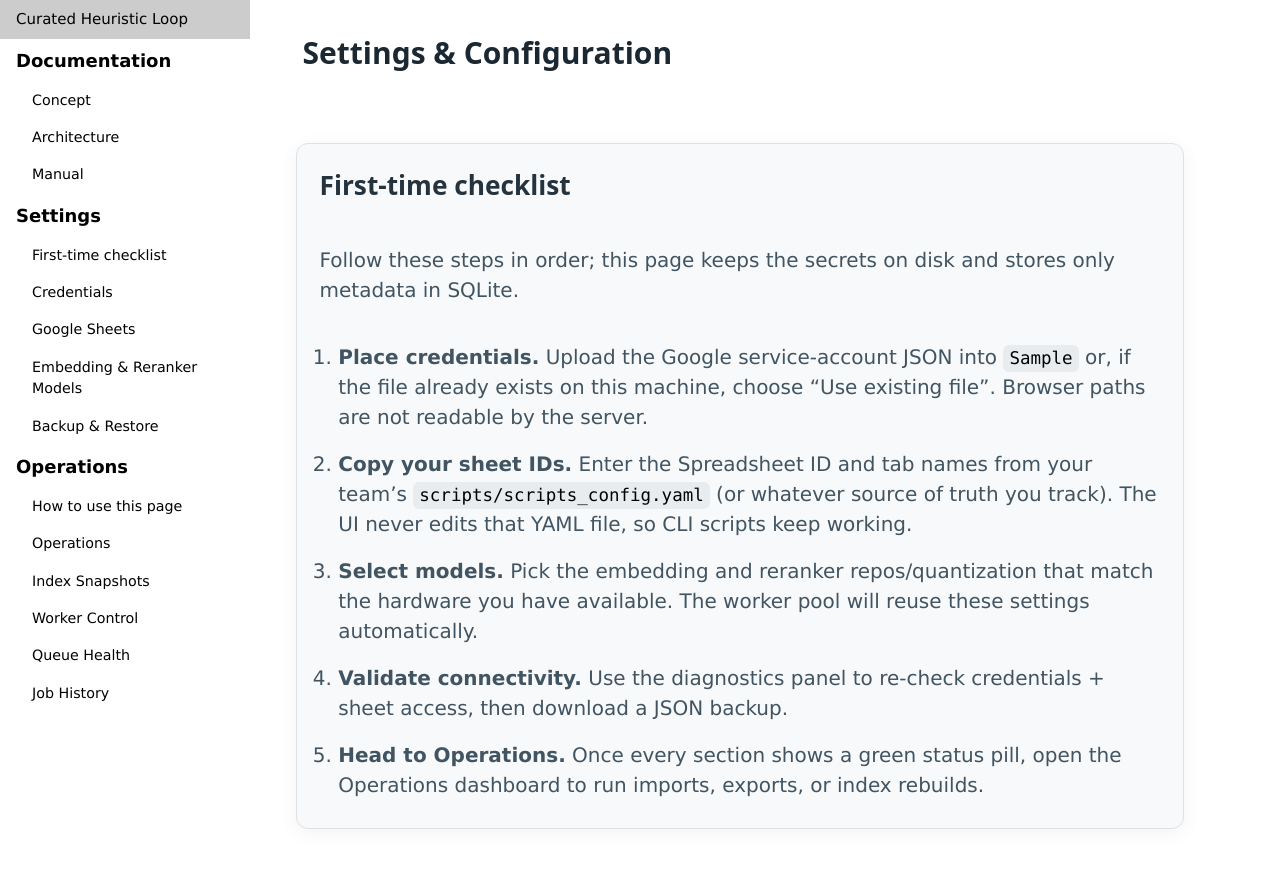
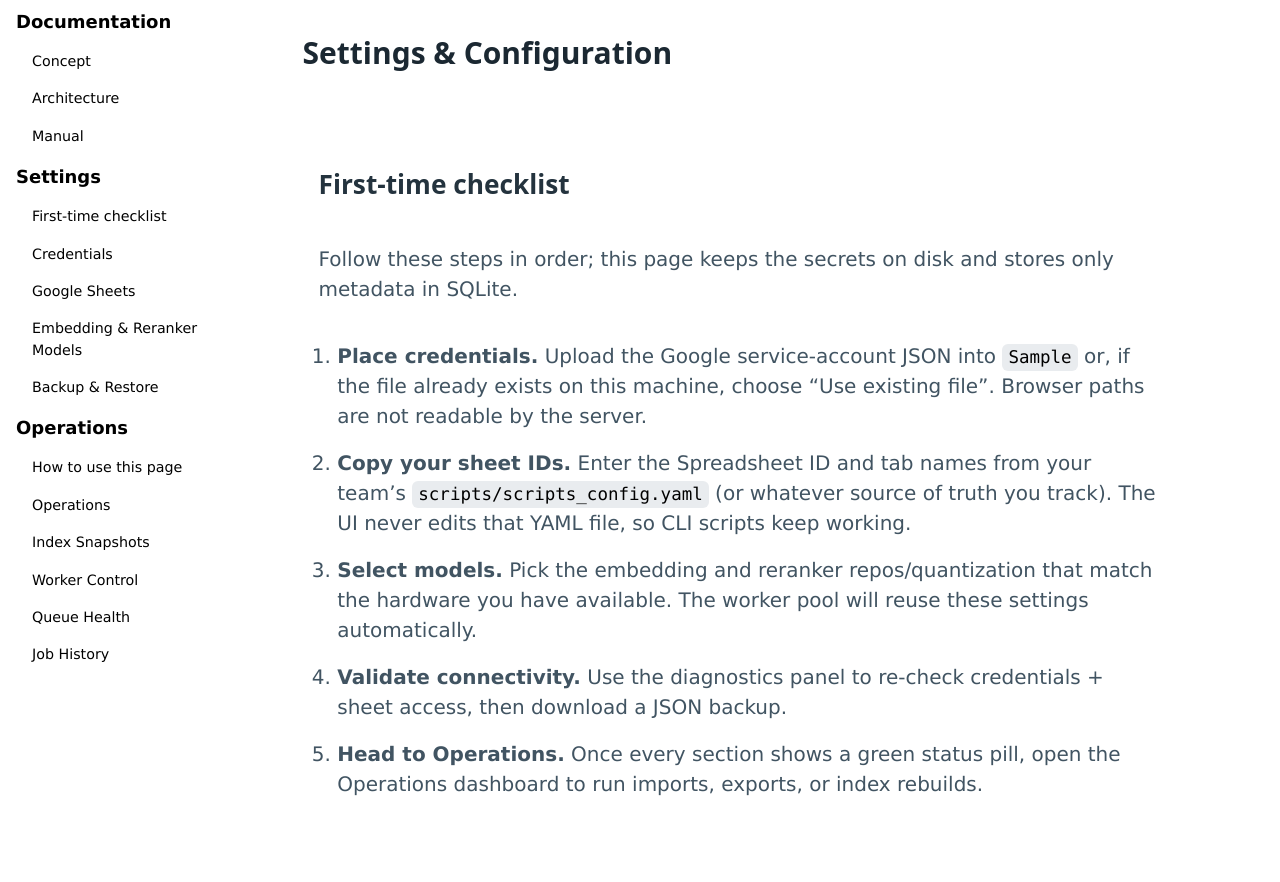
Before and after one commit to tyouritsugun/curated-heuristic-loop, a FastAPI app: template src/web/templates/settings.html in a window 1280 px wide; the page is wider, and only the part inside the window is pictured. After the commit the page ends 796 px from the top of that part, so only its background shows below. Run offline with FastAPI, Linux system fonts and the light colour scheme; the template is opened without the code that fills it: most values are stand-ins (such as "Sample title", 1, 10 or a date in 2020); some libraries are stand-ins or nearby versions.

Commit message:
refine doc

```diff
--- a/src/api_server.py
+++ b/src/api_server.py
@@ -1,6 +1,7 @@
 """FastAPI server entrypoint for CHL API."""
 
 from fastapi import FastAPI, Request
+from fastapi.responses import RedirectResponse
 from fastapi.middleware.cors import CORSMiddleware
 from fastapi.staticfiles import StaticFiles
 from contextlib import asynccontextmanager
@@ -294,16 +295,10 @@ app.include_router(ui_router)
 app.include_router(docs_router)
 
 
-@app.get("/")
+@app.get("/", include_in_schema=False)
 def root():
-    """Root endpoint."""
-    return {
-        "service": "CHL API",
-        "version": "0.2.0",
-        "status": "running",
-        "docs": "/docs",
-        "health": "/health",
-    }
+    """Route visitors to the settings dashboard by default."""
+    return RedirectResponse(url="/settings", status_code=307)
 
 
 # Configure logging on module import
--- a/src/web/static/css/settings.css
+++ b/src/web/static/css/settings.css
@@ -64,12 +64,12 @@ body {
 }
 
 .card {
-  background: #f8f9fa;
+  background: #ffffff;
   border-radius: 12px;
   padding: 1.5rem;
   margin-bottom: 1.5rem;
-  box-shadow: 0 4px 20px rgba(0, 0, 0, 0.05);
-  border: 1px solid #dee2e6;
+  box-shadow: none;
+  border: none;
 }
 
 .ops-grid {
--- a/src/web/templates/doc_viewer.html
+++ b/src/web/templates/doc_viewer.html
@@ -1,12 +1,6 @@
 {% extends "base.html" %}
 {% block content %}
 <div class="content-wrapper">
-  <header class="page-header">
-    <div>
-      <h1>{{ title }}</h1>
-    </div>
-  </header>
-
   <div class="doc-content">
     {{ content | safe }}
   </div>
--- a/src/web/templates/partials/sidebar.html
+++ b/src/web/templates/partials/sidebar.html
@@ -1,6 +1,4 @@
 <div class="w3-sidebar w3-bar-block w3-white" style="width:250px;position:fixed;z-index:100;">
-  <a href="/" class="w3-bar-item w3-button">Curated Heuristic Loop</a>
-
   <div class="w3-bar-item main-menu">Documentation</div>
   <a href="/docs/concept" class="w3-bar-item w3-button sub-menu">Concept</a>
   <a href="/docs/architecture" class="w3-bar-item w3-button sub-menu">Architecture</a>
```
